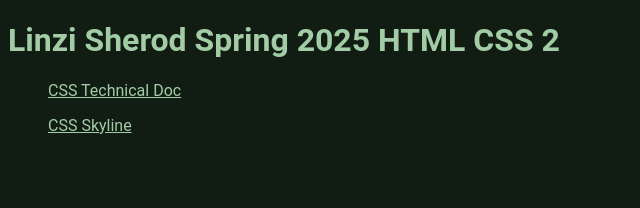
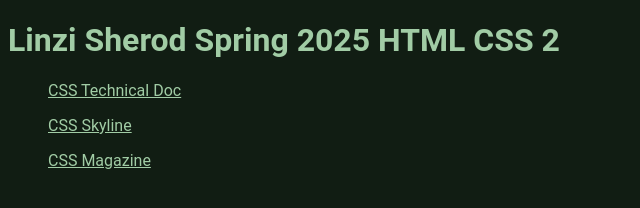
Before and after one commit to lsherod-code/HTMLCSS2, a plain HTML site: page index.html in a window 1280 px wide. Shown: the whole page, without its empty margins (0-640 px from the left). Drawn offline with Linux system fonts and the light colour scheme.

Commit message:
magazine add

```diff
--- a/index.html
+++ b/index.html
@@ -18,6 +18,9 @@
       <ul>
         <li><a href="https://lsherod-code.github.io/HTMLCSS2/cityskyline.html">CSS Skyline</a></li>
        </ul>
+       <ul>
+        <li><a href="https://lsherod-code.github.io/HTMLCSS2/cssmagazine.html">CSS Magazine</a></li>
+       </ul>
 
 
     </main>
```
